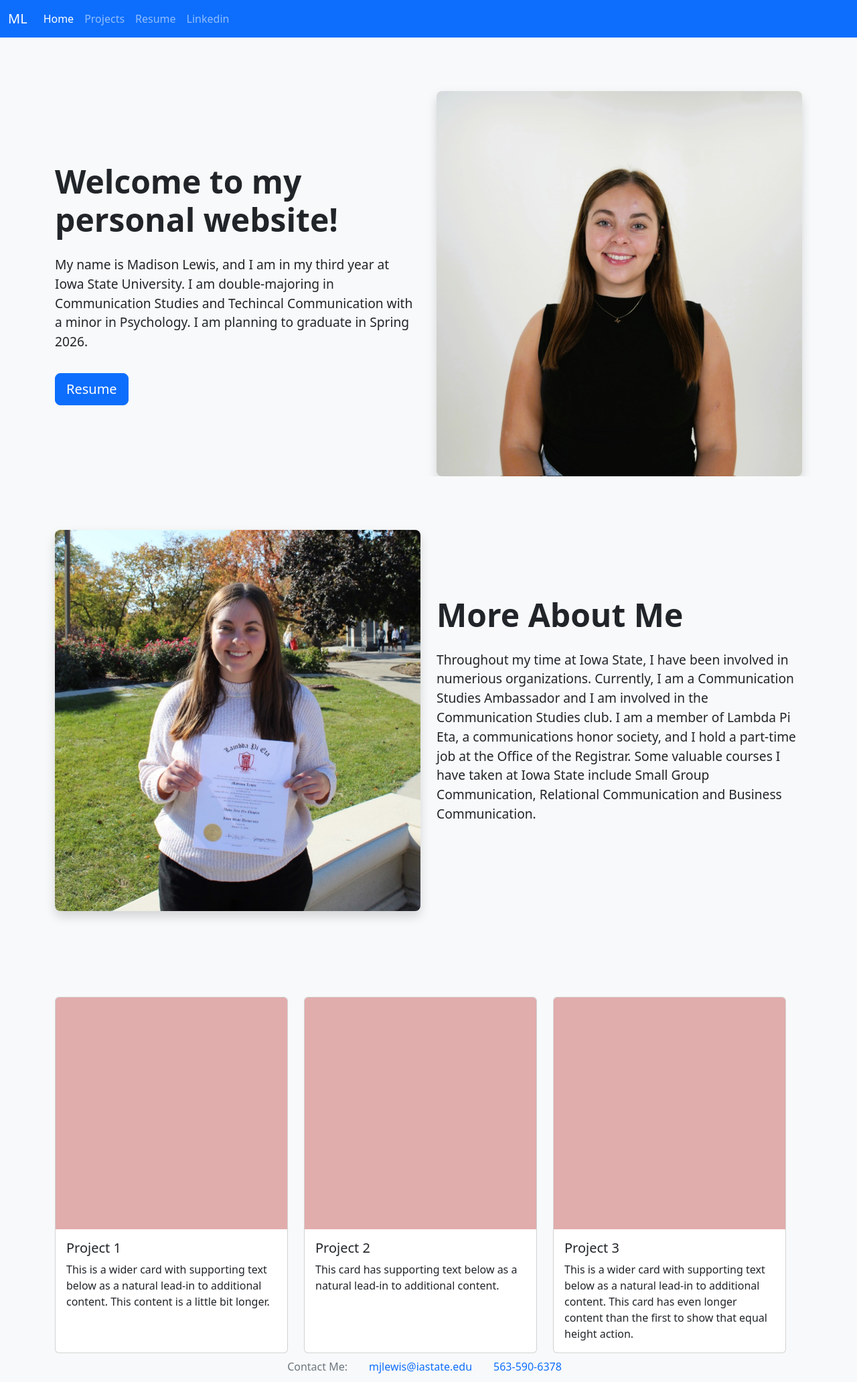
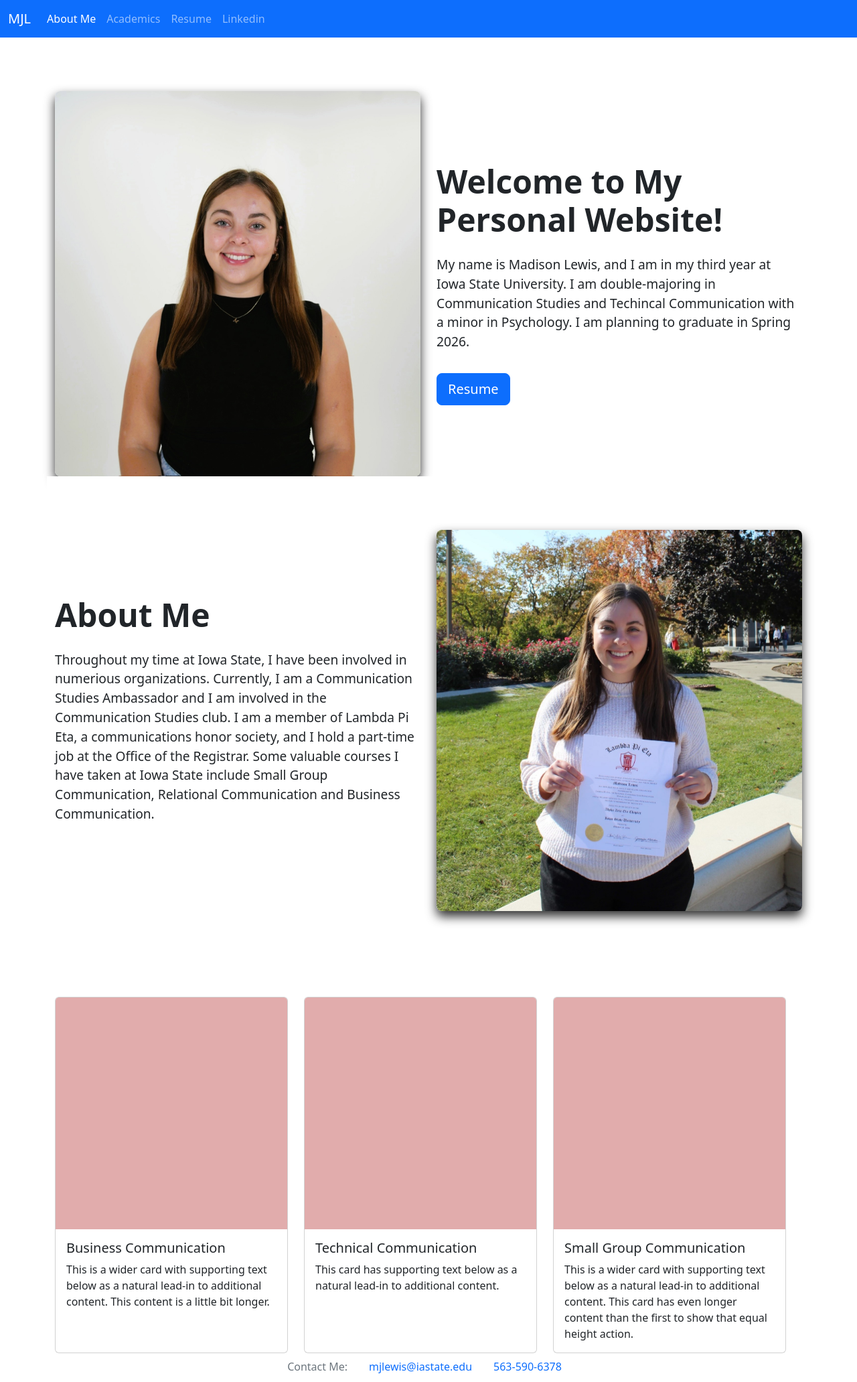
Before and after one commit to mjlewis1112/final_project, a plain HTML site: page index.html in a window 1280 px wide. Shown: the whole page at 67% size. Drawn offline with nearby package versions, Linux system fonts and the light colour scheme; files that its build step writes are made by us from their sources.

Commit message:
pushing through a new academics page and reordering my hero images

```diff
--- a/css/custom.css
+++ b/css/custom.css
@@ -1,5 +1,5 @@
 .hero-section {
-    background-color: #f8f9fa;
+    background-color: #ffffff;
     padding: 5rem 0;
 }
 .hero-title {
@@ -13,7 +13,7 @@
 }
 .hero-image {
     border-radius: 0.5rem;
-    box-shadow: 0 0.5rem 1rem rgba(0, 0, 0, 0.15);
+    box-shadow: 0 0.5rem 1rem rgba(0, 0, 0, 0.825);
 }
 
 @media (max-width: 767.98px) {
--- a/index.html
+++ b/index.html
@@ -12,17 +12,17 @@
   <main>
     <nav class="navbar navbar-dark navbar-expand-lg bg-primary">
       <div class="container-fluid">
-        <a class="navbar-brand" href="#">ML</a>
+        <a class="navbar-brand" href="#">MJL</a>
         <button class="navbar-toggler" type="button" data-bs-toggle="collapse" data-bs-target="#navbarNavDropdown" aria-controls="navbarNavDropdown" aria-expanded="false" aria-label="Toggle navigation">
           <span class="navbar-toggler-icon"></span>
         </button>
         <div class="collapse navbar-collapse" id="navbarNavDropdown">
           <ul class="navbar-nav">
             <li class="nav-item">
-              <a class="nav-link active" aria-current="page" href="#">Home</a>
+              <a class="nav-link active" aria-current="page" href="index.html">About Me</a>
             </li>
             <li class="nav-item">
-              <a class="nav-link" href="#">Projects</a>
+              <a class="nav-link" href="academics.html">Academics</a>
             </li>
             <li class="nav-item">
               <a class="nav-link" href="#">Resume</a>
@@ -35,23 +35,23 @@
     <section class="hero-section">
       <div class="container">
         <div class="row align-items-center">
-          <div class="col-md-6">
-            <h1 class="hero-title">Welcome to my personal website!</h1>
-            <p class="hero-description">My name is Madison Lewis, and I am in my third year at Iowa State University. I am double-majoring in Communication Studies and Techincal Communication with a minor in Psychology. I am planning to graduate in Spring 2026.</p>
-            <a href="#" class="btn btn-primary btn-lg">Resume</a>
-          </div>
-          <div class="col-md-6">
-            <img src="img/first.JPG" alt="Hero Image" class="img-fluid hero-image">
+            <div class="col-md-6">
+              <img src="img/first.JPG" alt="Hero Image" class="img-fluid hero-image">
+            </div>
+            <div class="col-md-6">
+              <h1 class="hero-title">Welcome to My Personal Website!</h1>
+              <p class="hero-description">My name is Madison Lewis, and I am in my third year at Iowa State University. I am double-majoring in Communication Studies and Techincal Communication with a minor in Psychology. I am planning to graduate in Spring 2026.</p>
+              <a href="#" class="btn btn-primary btn-lg">Resume</a>
           </div>
     <section class="hero-section">
       <div class="container">
         <div class="row align-items-center">
           <div class="col-md-6">
+              <h1 class="hero-title">About Me</h1>
+              <p class="hero-description">Throughout my time at Iowa State, I have been involved in numerious organizations. Currently, I am a Communication Studies Ambassador and I am involved in the Communication Studies club. I am a member of Lambda Pi Eta, a communications honor society, and I hold a part-time job at the Office of the Registrar. Some valuable courses I have taken at Iowa State include Small Group Communication, Relational Communication and Business Communication.</p>
+            </div>
+            <div class="col-md-6">
             <img src="img/second.JPG" alt="Hero Image" class="img-fluid hero-image">
-          </div>
-          <div class="col-md-6">
-            <h1 class="hero-title">More About Me</h1>
-            <p class="hero-description">Throughout my time at Iowa State, I have been involved in numerious organizations. Currently, I am a Communication Studies Ambassador and I am involved in the Communication Studies club. I am a member of Lambda Pi Eta, a communications honor society, and I hold a part-time job at the Office of the Registrar. Some valuable courses I have taken at Iowa State include Small Group Communication, Relational Communication and Business Communication.</p>
           </div>
         </div>
       </div>
@@ -61,7 +61,7 @@
         <div class="card h-100">
           <img src="img/card.png" class="card-img-top" alt="...">
           <div class="card-body">
-            <h5 class="card-title">Project 1</h5>
+            <h5 class="card-title">Business Communication</h5>
             <p class="card-text">This is a wider card with supporting text below as a natural lead-in to additional content. This content is a little bit longer.</p>
           </div>
         </div>
@@ -70,7 +70,7 @@
         <div class="card h-100">
           <img src="img/card.png" class="card-img-top" alt="...">
           <div class="card-body">
-            <h5 class="card-title">Project 2</h5>
+            <h5 class="card-title">Technical Communication</h5>
             <p class="card-text">This card has supporting text below as a natural lead-in to additional content.</p>
           </div>
         </div>
@@ -79,7 +79,7 @@
         <div class="card h-100">
           <img src="img/card.png" class="card-img-top" alt="...">
           <div class="card-body">
-            <h5 class="card-title">Project 3</h5>
+            <h5 class="card-title">Small Group Communication</h5>
             <p class="card-text">This is a wider card with supporting text below as a natural lead-in to additional content. This card has even longer content than the first to show that equal height action.</p>
           </div>
         </div>
```
Also changed, not shown: academics.html (added, +53 -0 lines).
